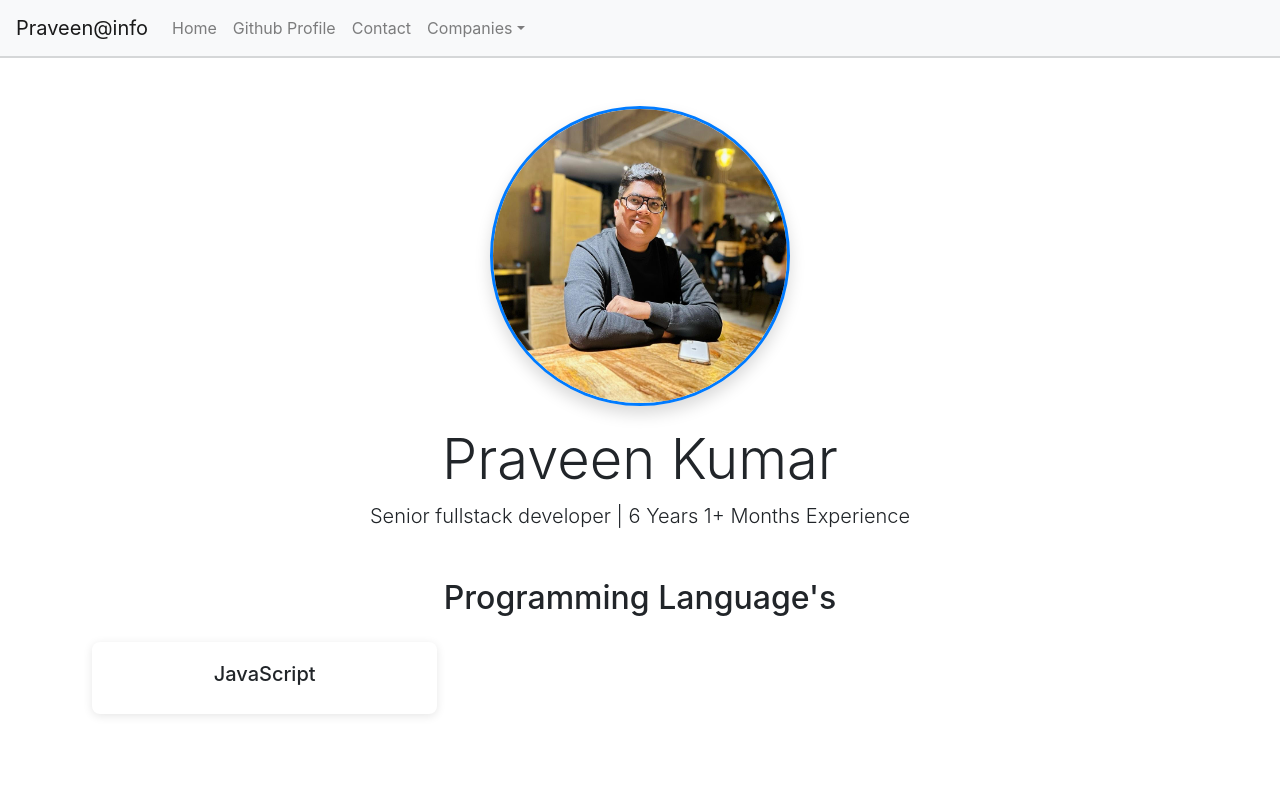
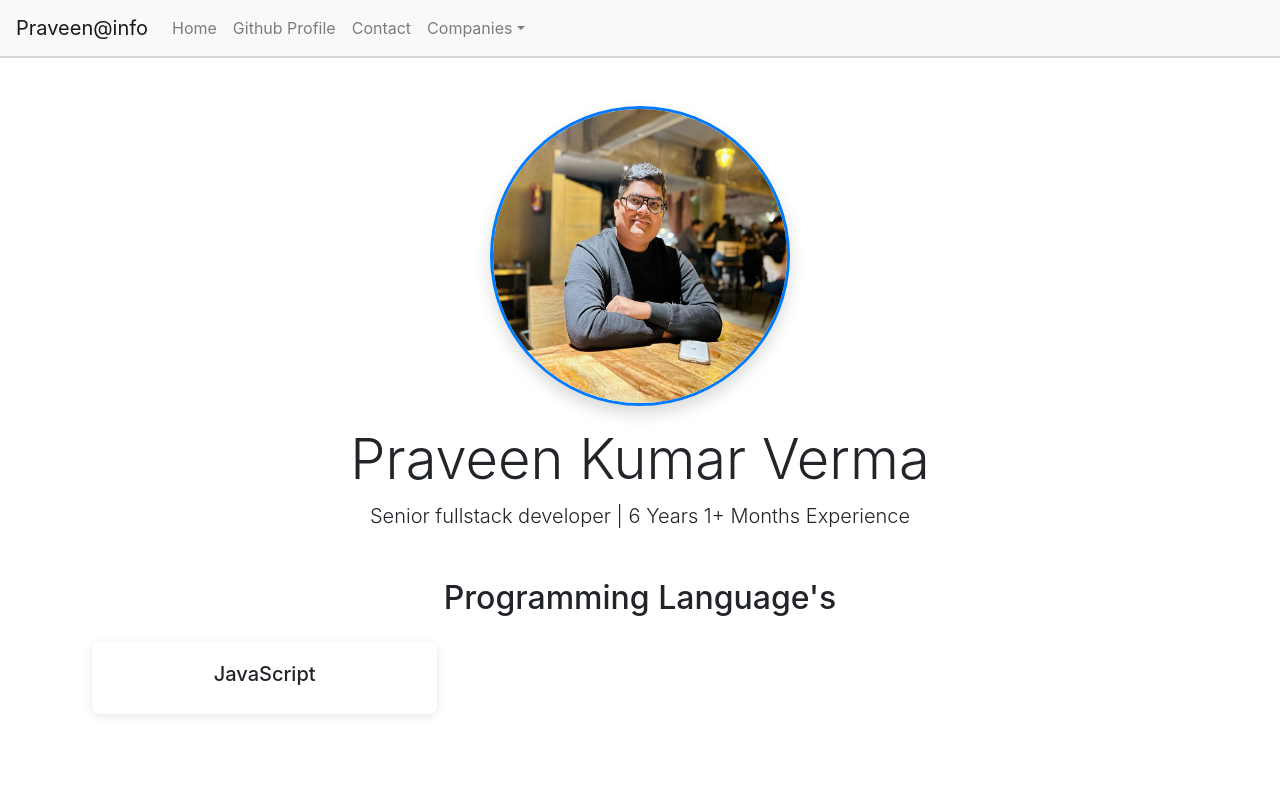
Before and after one commit to mcapraveen4082/praveen-profile, a React (Create React App) app: page / in a window 1280 px wide. Shown: the top 789 px of the page. Built offline with nearby package versions, Linux system fonts and the light colour scheme.

Commit message:
added change name

```diff
--- a/src/Component/PortFolio.js
+++ b/src/Component/PortFolio.js
@@ -61,7 +61,7 @@
       <div className="bg-image"></div>
       <header className="text-center my-5">
         <img src="images/Wallpapers/praveen.jpg" alt="Developer" className="profile-image rounded-circle shadow" />
-        <h1 className="display-4">Praveen Kumar</h1>
+        <h1 className="display-4">Praveen Kumar Verma</h1>
         <p className="lead">Senior fullstack developer | {yearsOfExperience} Years {monthsOfExperience}+ Months Experience</p>
       </header>
 
```
